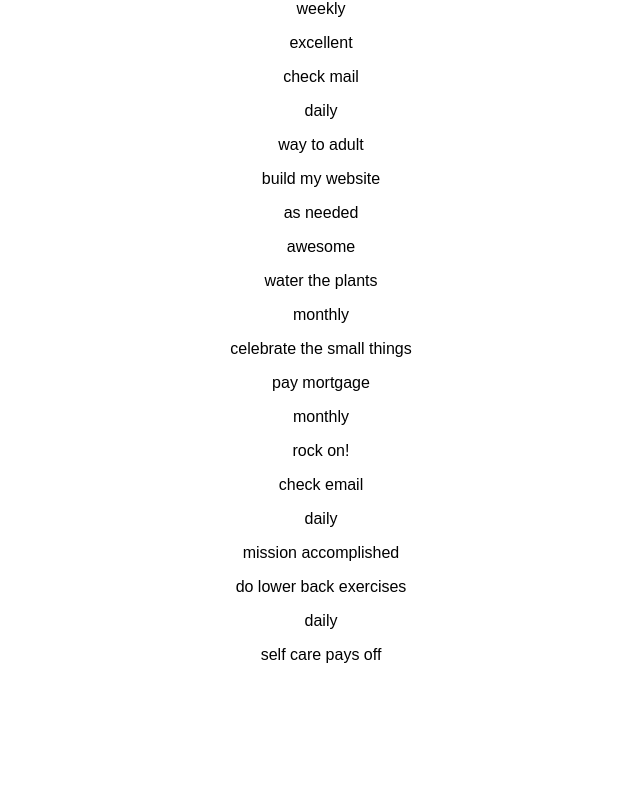
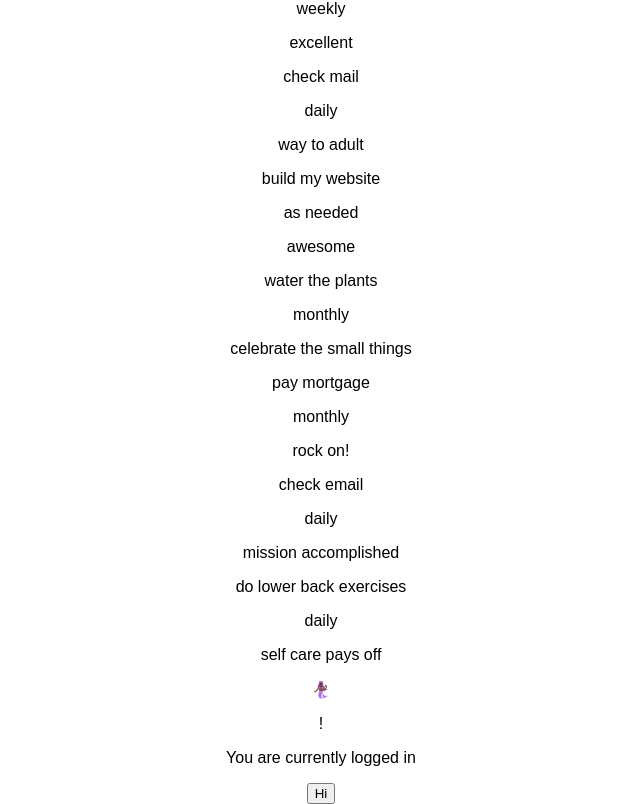
Before and after one commit to cvs181801/react-todo-app-take2, a React (Create React App) app: page / in a window 1280 px wide. Shown: the part 823-1627 px from the top of the page, without its empty margins (319-959 px from the left). Before the commit the page ends 1503 px from the top, so only its background shows below. Built offline with nearby package versions, Linux system fonts and the light colour scheme.

Commit message:
practice creating a class based functional component with state

```diff
--- a/src/App.js
+++ b/src/App.js
@@ -5,6 +5,7 @@ import Affirmation from "./components/Affirmation"
 import Task from "./components/Task"
 import Emoji from "./components/Emoji"
 import Todoitem from "./components/Todoitem"
+import Practice from "./components/Practice"
 
 
 function App() {
@@ -36,6 +37,8 @@ const todoItems =  Todolist.map(item => < Todoitem key={item.id} task={item.task
       </div>
 
       {todoItems}
+
+      <Practice/>
 
       {/* <Task
         task="do laundry"
--- /dev/null
+++ b/src/components/Practice.js
@@ -0,0 +1,21 @@
+import React from 'react'
+
+class Practice extends React.Component {
+
+    state = {value: true};
+    //{console.log(this.state.value)};
+
+    render() {
+
+            return (
+                <div>
+                    <p>🧜🏿‍♀️</p>
+                    <p>!</p>
+                    <p>You are currently logged in</p>
+                    <button onClick={()=>{console.log("logged in?", this.state.value)}}>Hi</button>
+                </div>
+            )
+        }
+    }
+
+    export default Practice
```
